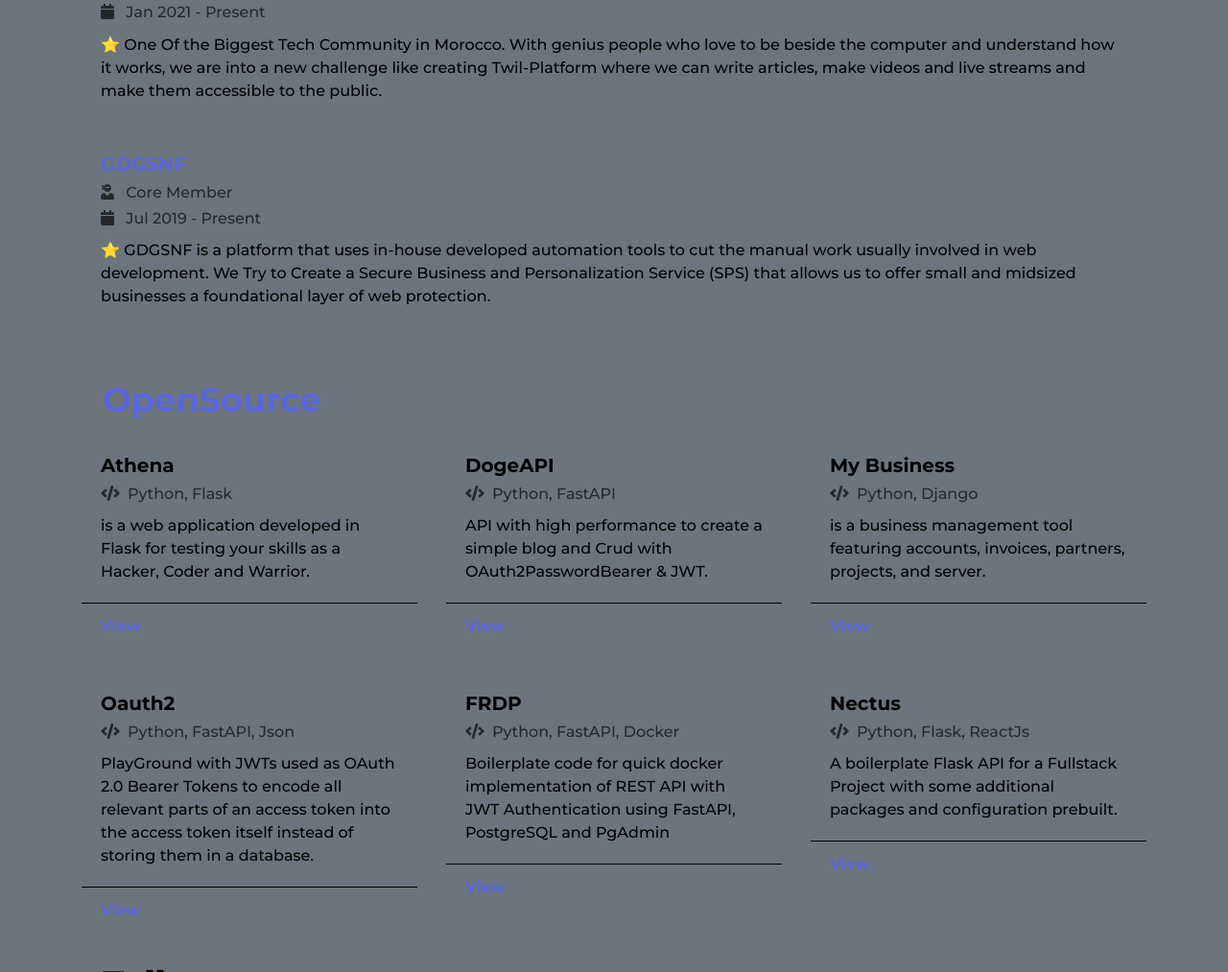
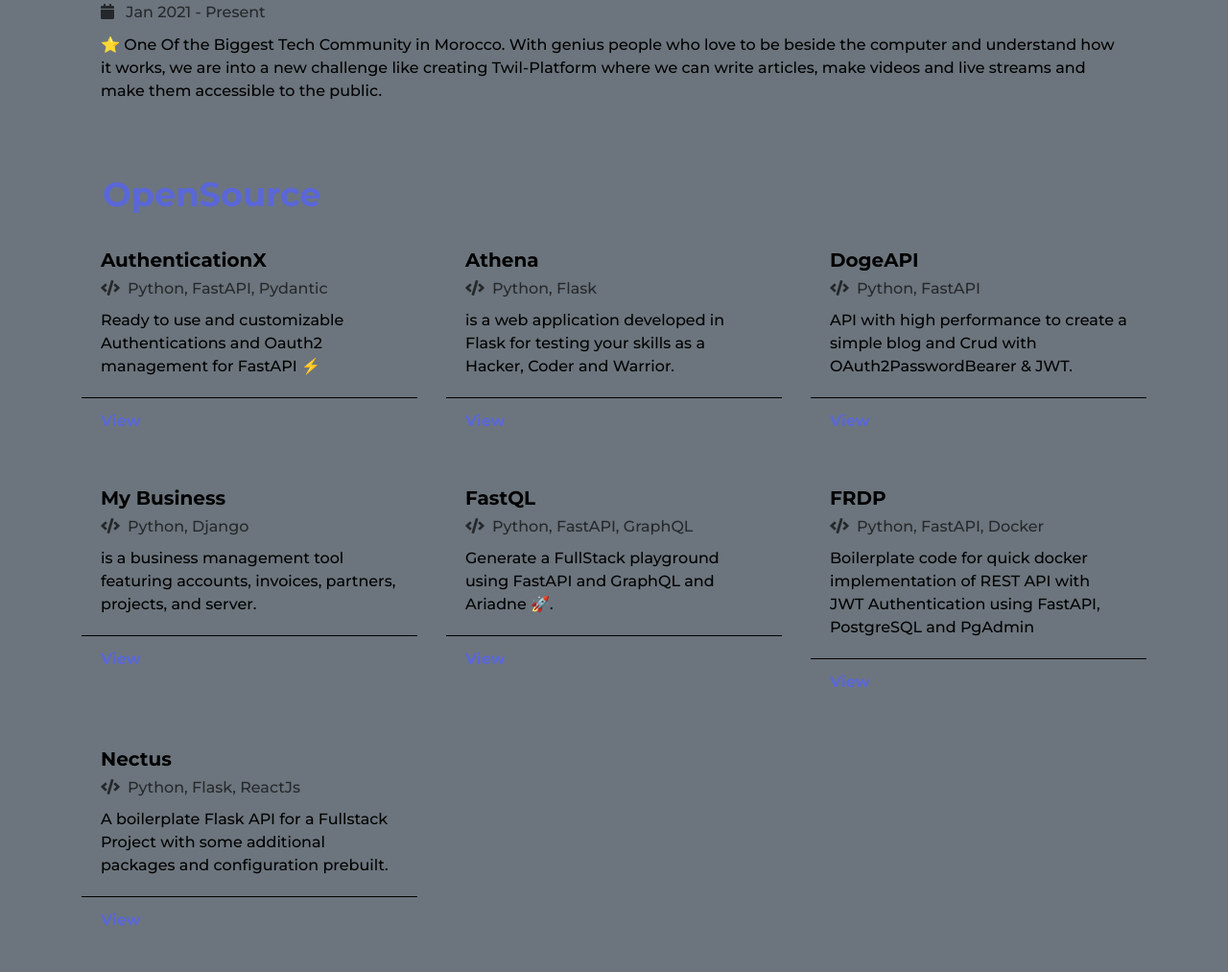
Before and after one commit to yezz123/yezz.me, a Gatsby site: page / in a window 1280 px wide. Shown: the part 1787-2800 px from the top of the page at 96% size. Built offline with nearby package versions, Linux system fonts and the light colour scheme; Gatsby itself is replaced by a stand-in of ours.

Commit message:
Add AuthenticationX & Fix Data ✨ (#22)

```diff
--- a/src/components/landing/content.js
+++ b/src/components/landing/content.js
@@ -213,6 +213,8 @@ export default class Content extends Component {
                     ))}
                   </div>
                 </div>
+
+                {/* + Talk subsection */}
                 <div className="subsection">
                   <h2>
                     <span className="dot"></span>Talks{" "}
@@ -234,7 +236,6 @@ export default class Content extends Component {
                   ))}
                 </div>
               </div>
-              {/* - Projects subsection */}
             </section>
           </>
         )}
--- a/src/components/landing/hero.js
+++ b/src/components/landing/hero.js
@@ -12,7 +12,7 @@ export default function Hero() {
             <div className="hero-introduction">
               <h1>Hi. I'm Yezz123</h1>
               <p>
-                Experienced Backend developer, API Ninja OpenSource Developer
+                Experienced Backend developer, API &amp; OpenSource Developer
                 👨‍💻.
               </p>
               <a href="https://bit.ly/3yfxeQ4" target="_blank" rel="noreferrer">
--- a/src/data/community.json
+++ b/src/data/community.json
@@ -5,12 +5,5 @@
     "Stack": "Creator",
     "Year": "Jan 2021 - Present",
     "Description": "One Of the Biggest Tech Community in Morocco. With genius people who love to be beside the computer and understand how it works, we are into a new challenge like creating Twil-Platform where we can write articles, make videos and live streams and make them accessible to the public."
-  },
-  {
-    "communityName": "GDGSNF",
-    "communityLink": "https://gdgsnf.tech/",
-    "Stack": "Core Member",
-    "Year": "Jul 2019 - Present",
-    "Description": "GDGSNF is a platform that uses in-house developed automation tools to cut the manual work usually involved in web development. We Try to Create a Secure Business and Personalization Service (SPS) that allows us to offer small and midsized businesses a foundational layer of web protection."
   }
 ]
--- a/src/data/projects.json
+++ b/src/data/projects.json
@@ -1,4 +1,10 @@
 [
+  {
+    "project": "AuthenticationX",
+    "language": "Python, FastAPI, Pydantic",
+    "description": "Ready to use and customizable Authentications and Oauth2 management for FastAPI ⚡",
+    "link": "https://yezz123.github.io/AuthX/"
+  },
   {
     "project": "Athena",
     "language": "Python, Flask",
@@ -18,10 +24,10 @@
     "link": "https://github.com/GDGSNF/My-Business"
   },
   {
-    "project": "Oauth2",
-    "language": "Python, FastAPI, Json",
-    "description": "PlayGround with JWTs used as OAuth 2.0 Bearer Tokens to encode all relevant parts of an access token into the access token itself instead of storing them in a database.",
-    "link": "https://github.com/yezz123/Oauth2"
+    "project": "FastQL",
+    "language": "Python, FastAPI, GraphQL",
+    "description": "Generate a FullStack playground using FastAPI and GraphQL and Ariadne 🚀.",
+    "link": "https://github.com/obytes/fastql"
   },
   {
     "project": "FRDP",
--- a/src/data/talk.json
+++ b/src/data/talk.json
@@ -3,5 +3,10 @@
     "subject": "Measures of Secure Coding & How to apply Secure Coding Standards?",
     "link": "https://docs.google.com/presentation/d/1InokHXq7pAvF0kTmmxiu_hHmC374xtl4l6m_tLT4ZEU/edit?usp=sharing",
     "Description": "Up to 90% of software security problems are caused by coding errors, which is why secure coding practices and secure coding standards are essential."
+  },
+  {
+    "subject": "Hacktoberfest & Open Source 2021",
+    "link": "https://youtu.be/T0ebJvUiDG4",
+    "Description": "In this episode, we talk about Open Source and the annual event Hacktoberfest. We answer your questions about getting started with Open Source, the best practices, and how it could help advance your career."
   }
 ]
```
